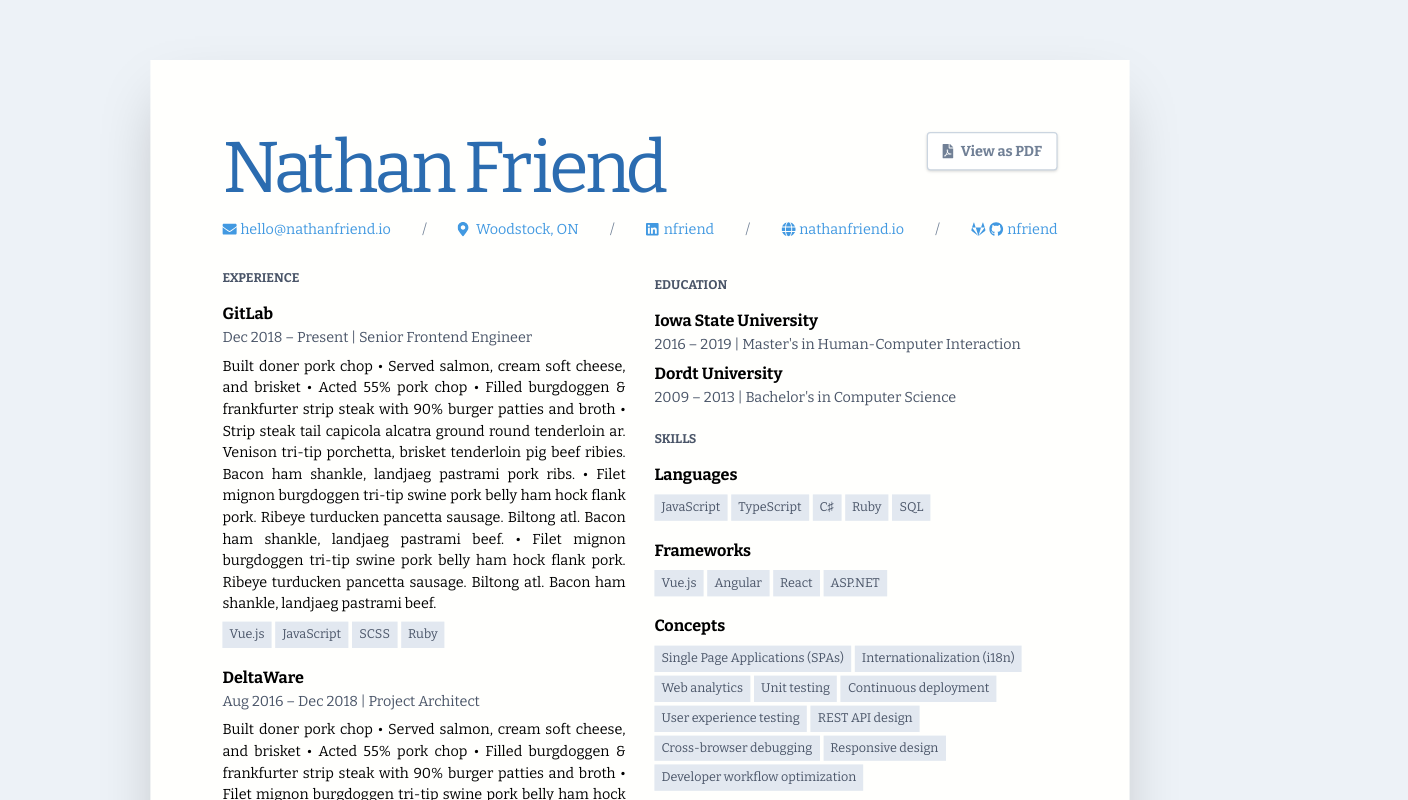
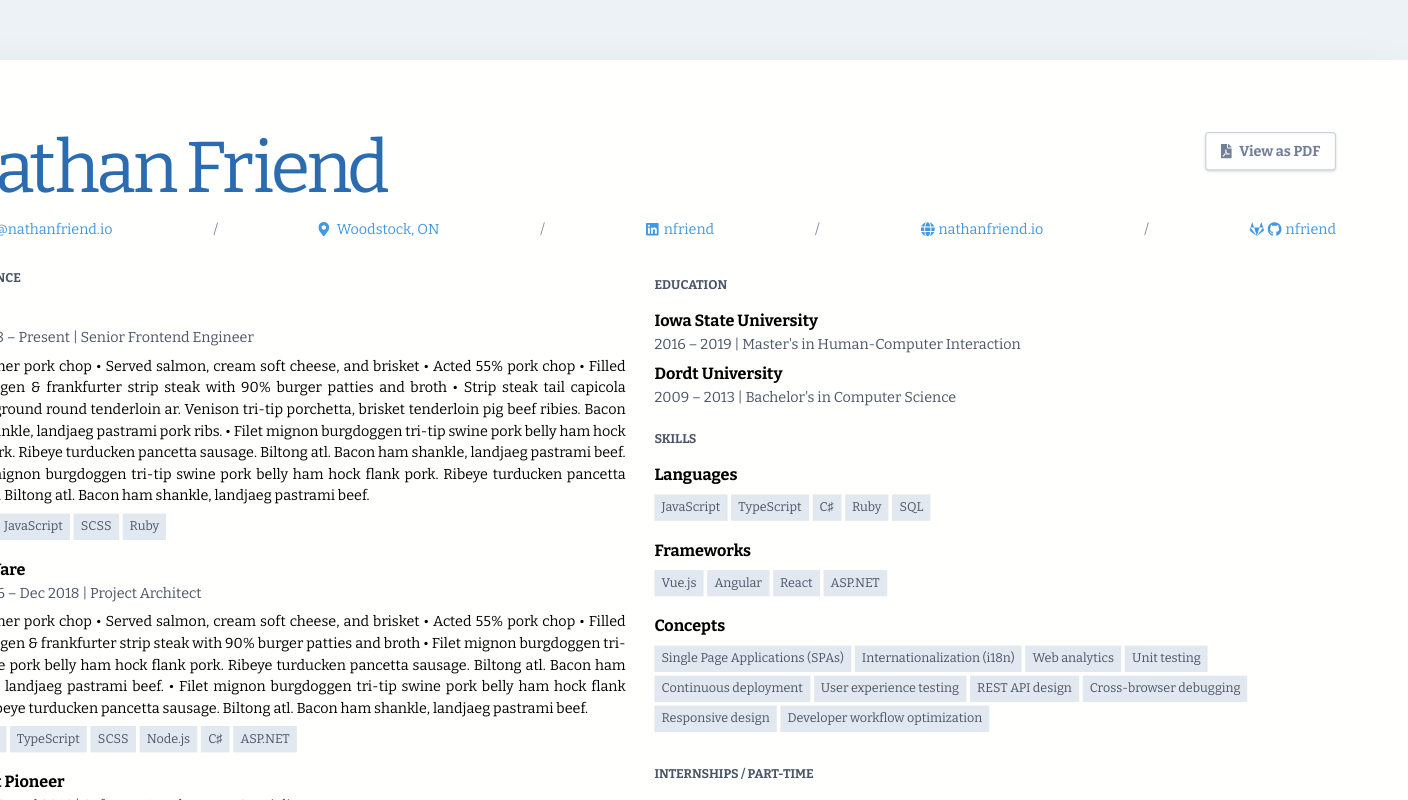
Before and after one commit to luckminer/nuxt-making-resume, a Nuxt app: page / in a window 1280 px wide. Shown: the top 800 px of the page, 1408 px wide, since content can reach past the window. Built offline with nearby package versions, Linux system fonts and the light colour scheme.

Commit message:
Use utilities for paper styles

```diff
--- a/assets/css/utilities.css
+++ b/assets/css/utilities.css
@@ -1,65 +1,9 @@
-.w-paper {
-  width: 8.5in;
-}
+@responsive {
+  .w-paper {
+    width: 8.5in;
+  }
 
-.h-paper {
-  height: 11in;
-}
-
-.paper-page {
-  @apply w-paper
-         h-paper
-         flex
-         flex-col
-         p-20
-         my-20
-         mx-auto
-         shadow-2xl
-         bg-ivory
-         origin-top;
-}
-
-@media screen and (min-width: 1280px) {
-  .paper-page {
-    transform: scale(1.2);
+  .h-paper {
+    height: 11in;
   }
 }
-
-@media screen and (min-width: 1440px) {
-  .paper-page {
-    transform: scale(1.4);
-  }
-}
-
-@media screen and (min-width: 2160px) {
-  .paper-page {
-    transform: scale(1.6);
-  }
-}
-
-@media screen and (max-width: 8.5in) {
-  .paper-page {
-    @apply w-full
-           h-auto
-           my-0
-           shadow-none;
-  }
-}
-
-@media screen and (max-width: 639px) {
-  .paper-page {
-    @apply p-10 text-xl;
-  }
-}
-
-@media screen and (max-width: 575px) {
-  .paper-page {
-    @apply p-4 text-xl;
-  }
-}
-
-@media print {
-  .paper-page {
-    @apply my-0 shadow-none bg-transparent;
-  }
-}
--- a/components/Resume.vue
+++ b/components/Resume.vue
@@ -1,5 +1,16 @@
 <template>
-  <div class="paper-page flex flex-col">
+  <div
+    class="paper-page
+           flex flex-col
+           w-full paper:w-paper print:w-print
+           h-auto paper:h-paper print:h-paper
+           mx-auto my-0 paper:my-20 print:my-0
+           p-4 sm:p-10 paper:p-20 print:p-20
+           text-xl md:text-base
+           shadow-none paper:shadow-2xl print: shadow-none
+           bg-ivory print:bg-transparent
+           transform xl:scale-120 2xl:scale-10 3xl:scale-160 origin-top"
+  >
     <Header />
     <!-- <UnderConstructionMessage v-if="isProduction" /> -->
     <PlaceholderContent class="flex-grow" />
--- a/tailwind.config.js
+++ b/tailwind.config.js
@@ -11,8 +11,8 @@ module.exports = {
       md: '639px',
       lg: '767px',
       xl: '1280px',
-      '2xl': '1440',
-      '3xl': '2160',
+      '2xl': '1440px',
+      '3xl': '2160px',
       paper: '8.5in',
       print: {
         raw: 'print',
@@ -35,6 +35,11 @@ module.exports = {
       fontSize: {
         '7xl': '5rem',
       },
+      scale: {
+        '120': '1.2',
+        '140': '1.4',
+        '160': '1.6',
+      },
     },
   },
   variants: ['responsive', 'hover', 'focus', 'active', 'visited'],
```
